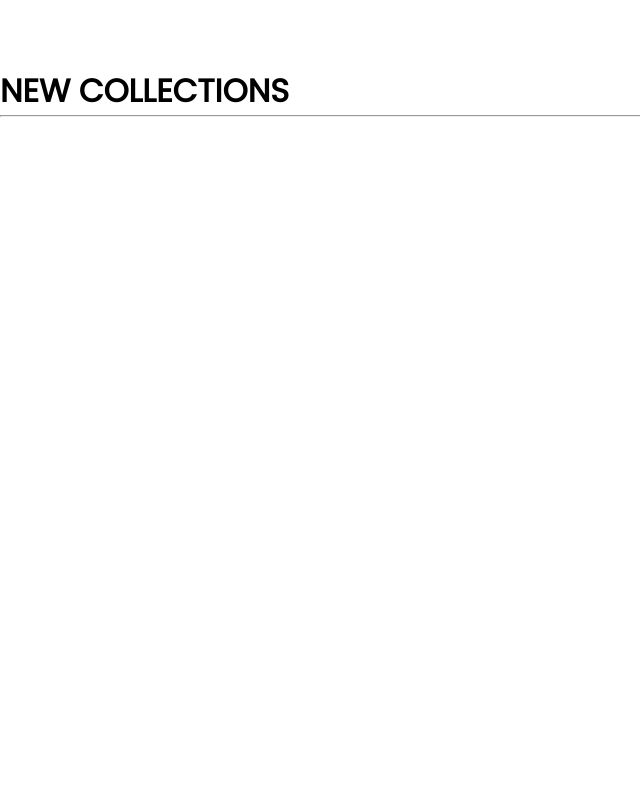
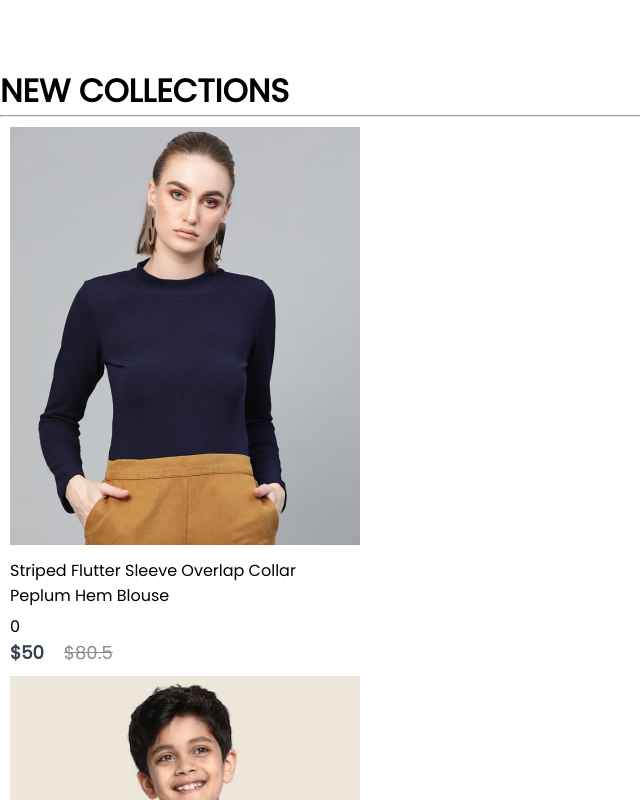
Before and after one commit to SanDevil23/e_commerce_frontend, a React (Create React App) app: page / in a window 1280 px wide. Shown: the part 2500-3300 px from the top of the page, without its empty margins (0-640 px from the left). Before the commit the page ends 2617 px from the top, so only its background shows below. Built offline with nearby package versions, Linux system fonts and the light colour scheme.

Commit message:
collection fixed

```diff
--- a/src/Components/NewCollections/NewCollections.jsx
+++ b/src/Components/NewCollections/NewCollections.jsx
@@ -1,6 +1,7 @@
 import React from 'react'
 import './NewCollections.css'
 import new_collection from '../Assets/new_collections'
+import Item from '../Item/Item'
 
 const NewCollections = () => {
   return (
@@ -9,7 +10,7 @@ const NewCollections = () => {
       <hr />
       <div className="collections">
         {new_collection.map((item, i)=>{
-            return <item key={i} id={item.id} name={item.name} image={item.image} new_price={item.new_price} old_price={item.old_price}/>
+            return <Item key={i} id={item.id} name={item.name} image={item.image} new_price={item.new_price} old_price={item.old_price}/>
         })}
       </div>
     </div>
```
